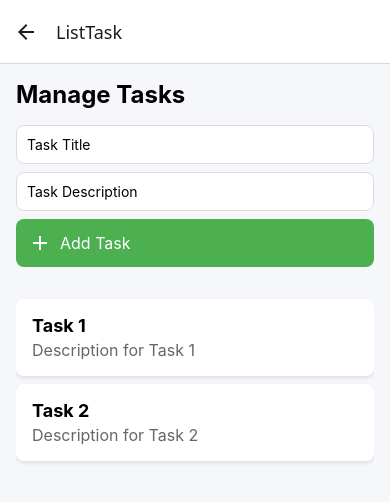
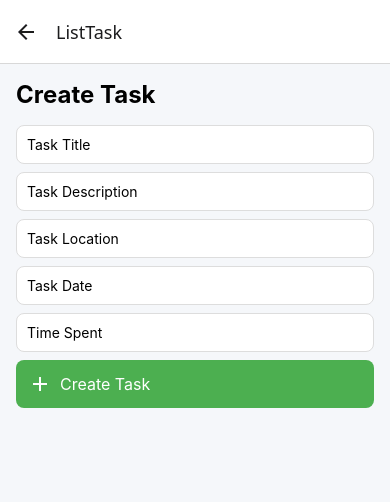
Before and after one commit to Baudoin10/Umuganda, a React Native app: screen /ListTask in a window 390 px wide. Shown: the top 502 px of the page. Built offline with nearby package versions, Linux system fonts and the light colour scheme.

Commit message:
fixed the task and event in the admin dashboard

```diff
--- a/Dashboard/Dashboard.jsx
+++ b/Dashboard/Dashboard.jsx
@@ -79,9 +79,9 @@ const Dashboard = ({ navigation }) => {
           <Icon name="menu" size={28} color="#333" />
         </TouchableOpacity>
         <Text style={styles.topBarTitle}>Admin</Text>
-        <TouchableOpacity style={styles.profileButton}>
+        {/* <TouchableOpacity style={styles.profileButton}>
           <Icon name="account-circle" size={28} color="#333" />
-        </TouchableOpacity>
+        </TouchableOpacity> */}
       </View>
 
       {/* Main Content */}
--- a/Dashboard/Event.jsx
+++ b/Dashboard/Event.jsx
@@ -1,44 +1,19 @@
-import React, { useState } from "react";
+import React, { useState } from 'react';
 import {
   View,
   Text,
   StyleSheet,
-  FlatList,
   TextInput,
   TouchableOpacity,
-  Alert,
-} from "react-native";
-import Icon from "react-native-vector-icons/MaterialIcons";
+} from 'react-native';
+import Icon from 'react-native-vector-icons/MaterialIcons';
 
 const Event = () => {
-  const [events, setEvents] = useState([
-    { id: "1", title: "Event 1", description: "Description for Event 1" },
-    { id: "2", title: "Event 2", description: "Description for Event 2" },
-  ]);
-  const [newEvent, setNewEvent] = useState({ title: "", description: "" });
-
-  const addEvent = () => {
-    if (newEvent.title && newEvent.description) {
-      setEvents([...events, { id: `${events.length + 1}`, ...newEvent }]);
-      setNewEvent({ title: "", description: "" });
-    } else {
-      Alert.alert(
-        "Error",
-        "Please provide both title and description for the event."
-      );
-    }
-  };
-
-  const renderEvent = ({ item }) => (
-    <View style={styles.eventCard}>
-      <Text style={styles.eventTitle}>{item.title}</Text>
-      <Text style={styles.eventDescription}>{item.description}</Text>
-    </View>
-  );
+  const [newEvent, setNewEvent] = useState({ title: '', description: '', address: '', date: '' });
 
   return (
     <View style={styles.container}>
-      <Text style={styles.header}>Manage Events</Text>
+      <Text style={styles.header}>Create Event</Text>
       <View style={styles.inputContainer}>
         <TextInput
           style={styles.input}
@@ -50,21 +25,25 @@ const Event = () => {
           style={styles.input}
           placeholder="Event Description"
           value={newEvent.description}
-          onChangeText={(text) =>
-            setNewEvent({ ...newEvent, description: text })
-          }
+          onChangeText={(text) => setNewEvent({ ...newEvent, description: text })}
         />
-        <TouchableOpacity style={styles.addButton} onPress={addEvent}>
+        <TextInput
+          style={styles.input}
+          placeholder="Address"
+          value={newEvent.address}
+          onChangeText={(text) => setNewEvent({ ...newEvent, address: text })}
+        />
+        <TextInput
+          style={styles.input}
+          placeholder="Date (YYYY-MM-DD)"
+          value={newEvent.date}
+          onChangeText={(text) => setNewEvent({ ...newEvent, date: text })}
+        />
+        <TouchableOpacity style={styles.createButton}>
           <Icon name="add" size={24} color="#FFF" />
-          <Text style={styles.addButtonText}>Add Event</Text>
+          <Text style={styles.createButtonText}>Create Event</Text>
         </TouchableOpacity>
       </View>
-      <FlatList
-        data={events}
-        keyExtractor={(item) => item.id}
-        renderItem={renderEvent}
-        contentContainerStyle={styles.eventList}
-      />
     </View>
   );
 };
@@ -73,11 +52,11 @@ const styles = StyleSheet.create({
   container: {
     flex: 1,
     padding: 16,
-    backgroundColor: "#F5F7FA",
+    backgroundColor: '#F5F7FA',
   },
   header: {
     fontSize: 24,
-    fontWeight: "bold",
+    fontWeight: 'bold',
     marginBottom: 16,
   },
   inputContainer: {
@@ -85,45 +64,23 @@ const styles = StyleSheet.create({
   },
   input: {
     borderWidth: 1,
-    borderColor: "#DDD",
+    borderColor: '#DDD',
     borderRadius: 8,
     padding: 10,
     marginBottom: 8,
-    backgroundColor: "#FFF",
+    backgroundColor: '#FFF',
   },
-  addButton: {
-    flexDirection: "row",
-    alignItems: "center",
-    backgroundColor: "#4CAF50",
+  createButton: {
+    flexDirection: 'row',
+    alignItems: 'center',
+    backgroundColor: '#4CAF50',
     padding: 12,
     borderRadius: 8,
   },
-  addButtonText: {
-    color: "#FFF",
+  createButtonText: {
+    color: '#FFF',
     marginLeft: 8,
     fontSize: 16,
-  },
-  eventList: {
-    marginTop: 16,
-  },
-  eventCard: {
-    padding: 16,
-    marginBottom: 8,
-    borderRadius: 8,
-    backgroundColor: "#FFF",
-    shadowColor: "#000",
-    shadowOffset: { width: 0, height: 2 },
-    shadowOpacity: 0.1,
-    shadowRadius: 4,
-  },
-  eventTitle: {
-    fontSize: 18,
-    fontWeight: "bold",
-  },
-  eventDescription: {
-    fontSize: 16,
-    color: "#666",
-    marginTop: 4,
   },
 });
 
--- a/Dashboard/ListTask.jsx
+++ b/Dashboard/ListTask.jsx
@@ -1,43 +1,24 @@
+
+
 import React, { useState } from "react";
-import {
-  View,
-  Text,
-  StyleSheet,
-  FlatList,
-  TextInput,
-  TouchableOpacity,
-  Alert,
-} from "react-native";
+import { View, Text, StyleSheet, FlatList, TextInput, TouchableOpacity, Alert } from "react-native";
 import Icon from "react-native-vector-icons/MaterialIcons";
+
 const ListTask = () => {
-  const [tasks, setTasks] = useState([
-    { id: "1", title: "Task 1", description: "Description for Task 1" },
-    { id: "2", title: "Task 2", description: "Description for Task 2" },
-  ]);
-  const [newTask, setNewTask] = useState({ title: "", description: "" });
+  const [newTask, setNewTask] = useState({ title: "", description: "", location: "", date: "", timeSpent: "" });
 
-  const addTask = () => {
-    if (newTask.title && newTask.description) {
-      setTasks([...tasks, { id: `${tasks.length + 1}`, ...newTask }]);
-      setNewTask({ title: "", description: "" });
+  const createTask = () => {
+    if (newTask.title && newTask.description && newTask.location && newTask.date && newTask.timeSpent) {
+      setNewTask({ title: "", description: "", location: "", date: "", timeSpent: "" });
     } else {
-      Alert.alert(
-        "Error",
-        "Please provide both title and description for the task."
-      );
+      Alert.alert("Error", "Please provide all fields for the task.");
     }
   };
 
-  const renderTask = ({ item }) => (
-    <View style={styles.taskCard}>
-      <Text style={styles.taskTitle}>{item.title}</Text>
-      <Text style={styles.taskDescription}>{item.description}</Text>
-    </View>
-  );
-
   return (
     <View style={styles.container}>
-      <Text style={styles.header}>Manage Tasks</Text>
+      <Text style={styles.header}>Create Task</Text>
+
       <View style={styles.inputContainer}>
         <TextInput
           style={styles.input}
@@ -51,16 +32,33 @@ const ListTask = () => {
           value={newTask.description}
           onChangeText={(text) => setNewTask({ ...newTask, description: text })}
         />
-        <TouchableOpacity style={styles.addButton} onPress={addTask}>
+        <TextInput
+          style={styles.input}
+          placeholder="Task Location"
+          value={newTask.location}
+          onChangeText={(text) => setNewTask({ ...newTask, location: text })}
+        />
+        <TextInput
+          style={styles.input}
+          placeholder="Task Date"
+          value={newTask.date}
+          onChangeText={(text) => setNewTask({ ...newTask, date: text })}
+        />
+        <TextInput
+          style={styles.input}
+          placeholder="Time Spent"
+          value={newTask.timeSpent}
+          onChangeText={(text) => setNewTask({ ...newTask, timeSpent: text })}
+        />
+
+        <TouchableOpacity style={styles.addButton} onPress={createTask}>
           <Icon name="add" size={24} color="#FFF" />
-          <Text style={styles.addButtonText}>Add Task</Text>
+          <Text style={styles.addButtonText}>Create Task</Text>
         </TouchableOpacity>
       </View>
+
       <FlatList
-        data={tasks}
-        keyExtractor={(item) => item.id}
-        renderItem={renderTask}
-        contentContainerStyle={styles.taskList}
+
       />
     </View>
   );
@@ -100,28 +98,6 @@ const styles = StyleSheet.create({
     marginLeft: 8,
     fontSize: 16,
   },
-  taskList: {
-    marginTop: 16,
-  },
-  taskCard: {
-    padding: 16,
-    marginBottom: 8,
-    borderRadius: 8,
-    backgroundColor: "#FFF",
-    shadowColor: "#000",
-    shadowOffset: { width: 0, height: 2 },
-    shadowOpacity: 0.1,
-    shadowRadius: 4,
-  },
-  taskTitle: {
-    fontSize: 18,
-    fontWeight: "bold",
-  },
-  taskDescription: {
-    fontSize: 16,
-    color: "#666",
-    marginTop: 4,
-  },
 });
 
 export default ListTask;
```
